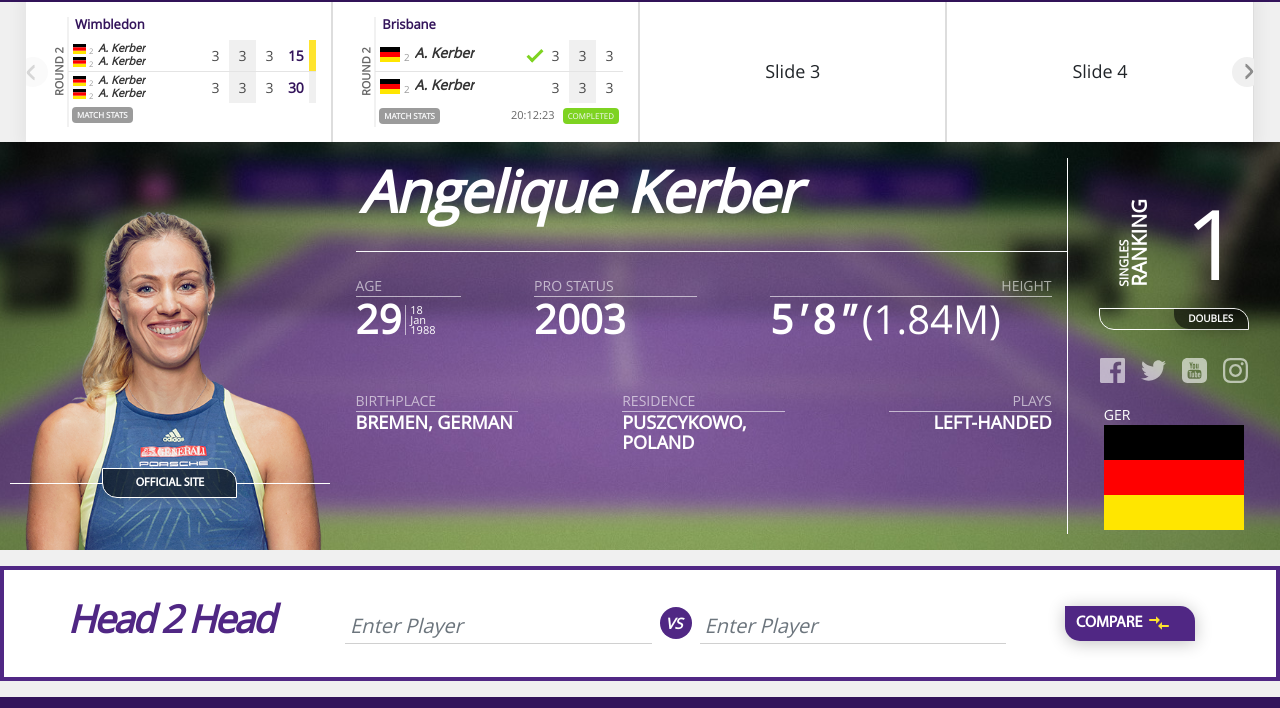
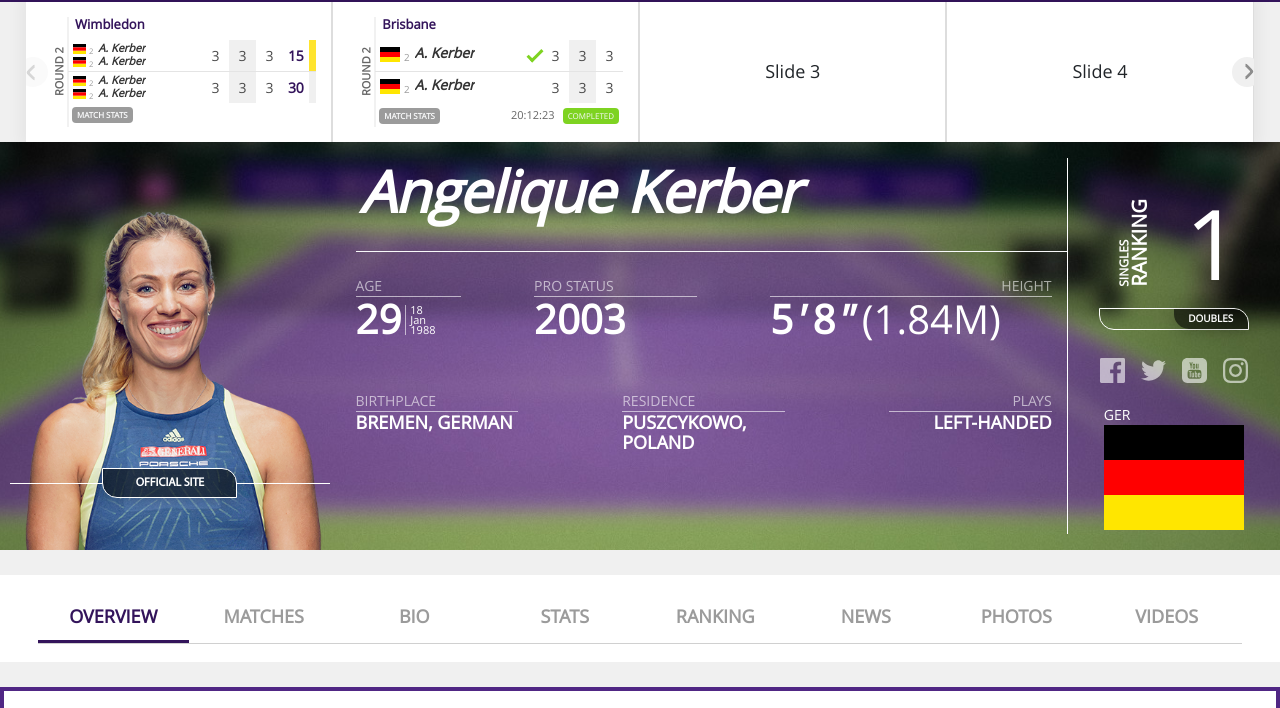
Before and after one commit to EvilSmile88/wta, a website: page src/index.html in a window 1280 px wide. Shown: the part 84-792 px from the top of the page. Drawn offline with nearby package versions, Linux system fonts and the light colour scheme.

Commit message:
created player tabs

```diff
--- a/src/index.html
+++ b/src/index.html
@@ -474,6 +474,20 @@
         </div>
         </div>
     </section>
+    <section class="player-tabs">
+        <nav>
+            <ul>
+                <li class="player-tabs--active">Overview</li>
+                <li><a href="#">Matches</a></li>
+                <li><a href="#">Bio</a></li>
+                <li><a href="#">Stats</a></li>
+                <li><a href="#">Ranking</a></li>
+                <li><a href="#">News</a></li>
+                <li><a href="#">Photos</a></li>
+                <li><a href="#">Videos</a></li>
+            </ul>
+        </nav>
+    </section>
     <section class="container player-compare w-100 my-3">
         <div class="row w-100">
             <div class="col-12 col-lg-3 d-flex align-items-center justify-content-center">
--- a/src/scss/main.scss
+++ b/src/scss/main.scss
@@ -14,6 +14,7 @@
 @import "player-gear";
 @import "player-played-tournaments";
 @import "player-story";
+@import "player-tabs";
 
 html,
 body {
--- a/src/scss/player-photos.scss
+++ b/src/scss/player-photos.scss
@@ -53,8 +53,8 @@
   @media (max-width: $screen-md-max-width) {
     .player-photos__photo {
       min-height: 200px;
-      border-right-width: 0px;
       &:not(:last-of-type) {
+        border-right-width: 0px;
         margin-bottom: 10px;
       }
     }
--- a/src/scss/player-played-tournaments.scss
+++ b/src/scss/player-played-tournaments.scss
@@ -42,11 +42,13 @@
       right: -50px !important;
       .swiper-pagination-bullet {
         width: 17px;
+        opacity: 0.7;
+        transition: ease all 0.3s;
         border-radius: 2px;
-        height: 4px;
-        opacity: 1;
-        background-color: rgba(0, 0, 0, 0.18);
+        height: 5px;
+        background-color: rgba(0, 0, 0, 0.4);
         &:hover {
+          opacity: 1;
           box-shadow: 0 0 0 1px white;
         }
       }
--- /dev/null
+++ b/src/scss/player-tabs.scss
@@ -0,0 +1,69 @@
+@import "variables";
+.player-tabs {
+  margin: 25px 0px;
+  background-color: white;
+  padding: 18px;
+  nav {
+    margin: 0px 20px;
+    max-width: 95vw;
+    overflow-x: scroll;
+    &::-webkit-scrollbar {
+      height: 5px;
+    }
+
+    /* Track */
+    &::-webkit-scrollbar-track {
+      background: transparent;
+    }
+
+    /* Handle */
+    &::-webkit-scrollbar-thumb {
+      border-radius: 5px;
+      background: rgba(0, 0, 0, 0.1);
+    }
+
+    /* Handle on hover */
+    &::-webkit-scrollbar-thumb:hover {
+      background: rgba(0, 0, 0, 0.3);
+    }
+  }
+  nav ul {
+    border-bottom: 1px solid #D0D0D0;
+    min-width: 900px;
+    padding: 0px;
+    margin: 0px;
+    display: flex;
+    width: 100%;
+    .player-tabs--active {
+      color: $primary-color;
+      border-bottom: 3px solid $primary-color;
+    }
+    li {
+      font-size: 18px;
+      list-style: none;
+      color: #9B9B9B;
+      font-weight: bold;
+      text-transform: uppercase;
+      padding: 10px 0px;
+      display: flex;
+      justify-content: center;
+      flex-basis: 110px;
+      flex-grow: 1;
+      a {
+        color: #9B9B9B;
+        text-decoration: none;
+      }
+    }
+  }
+  @media (max-width: $screen-sm-max-width) {
+    padding: 18px 0px;
+    nav ul {
+      min-width: 600px;
+      li {
+        font-size: 12px;
+        flex-basis: 70px;
+        flex-grow: 1;
+      }
+    }
+  }
+}
```
Also changed, not shown: src/css/main.css.
